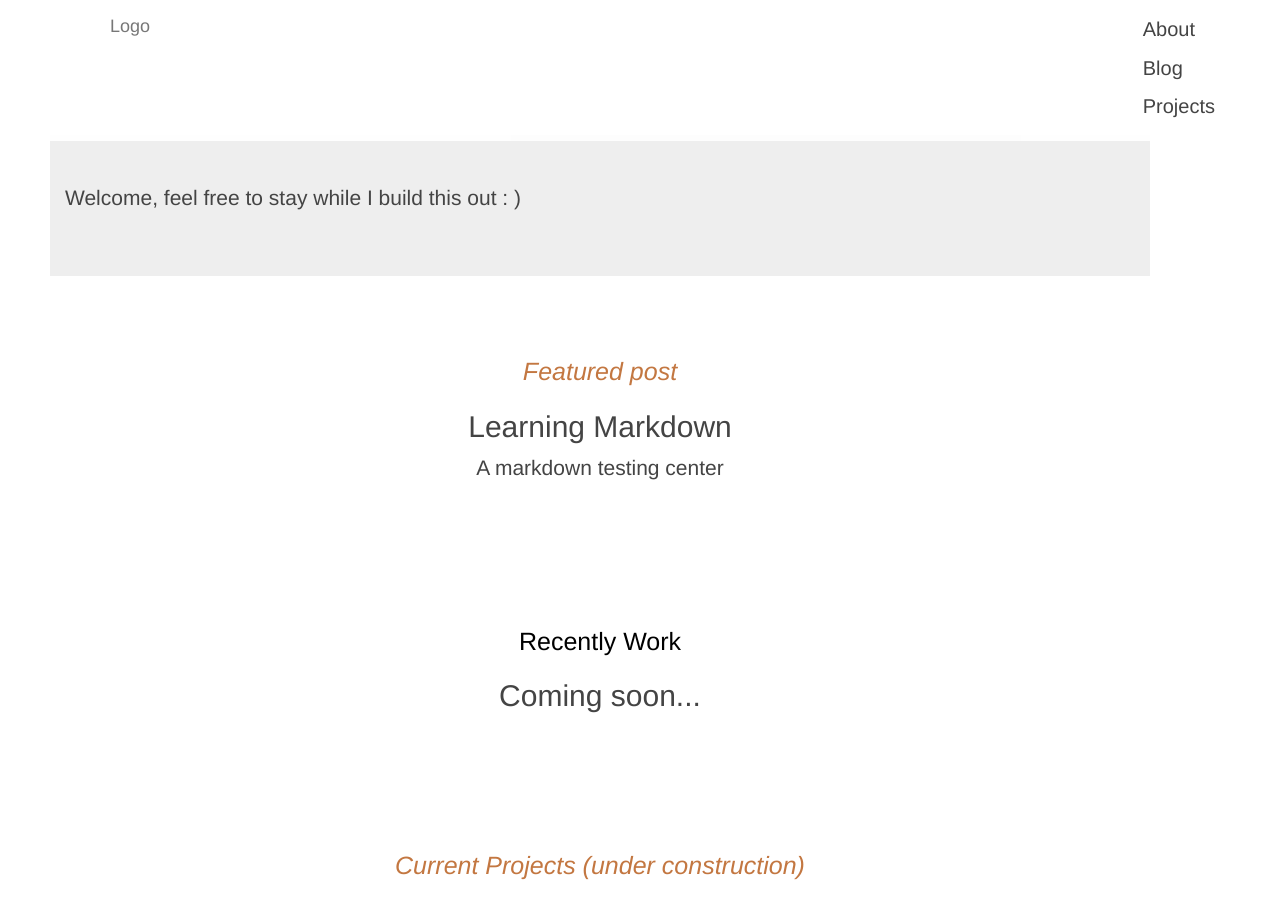
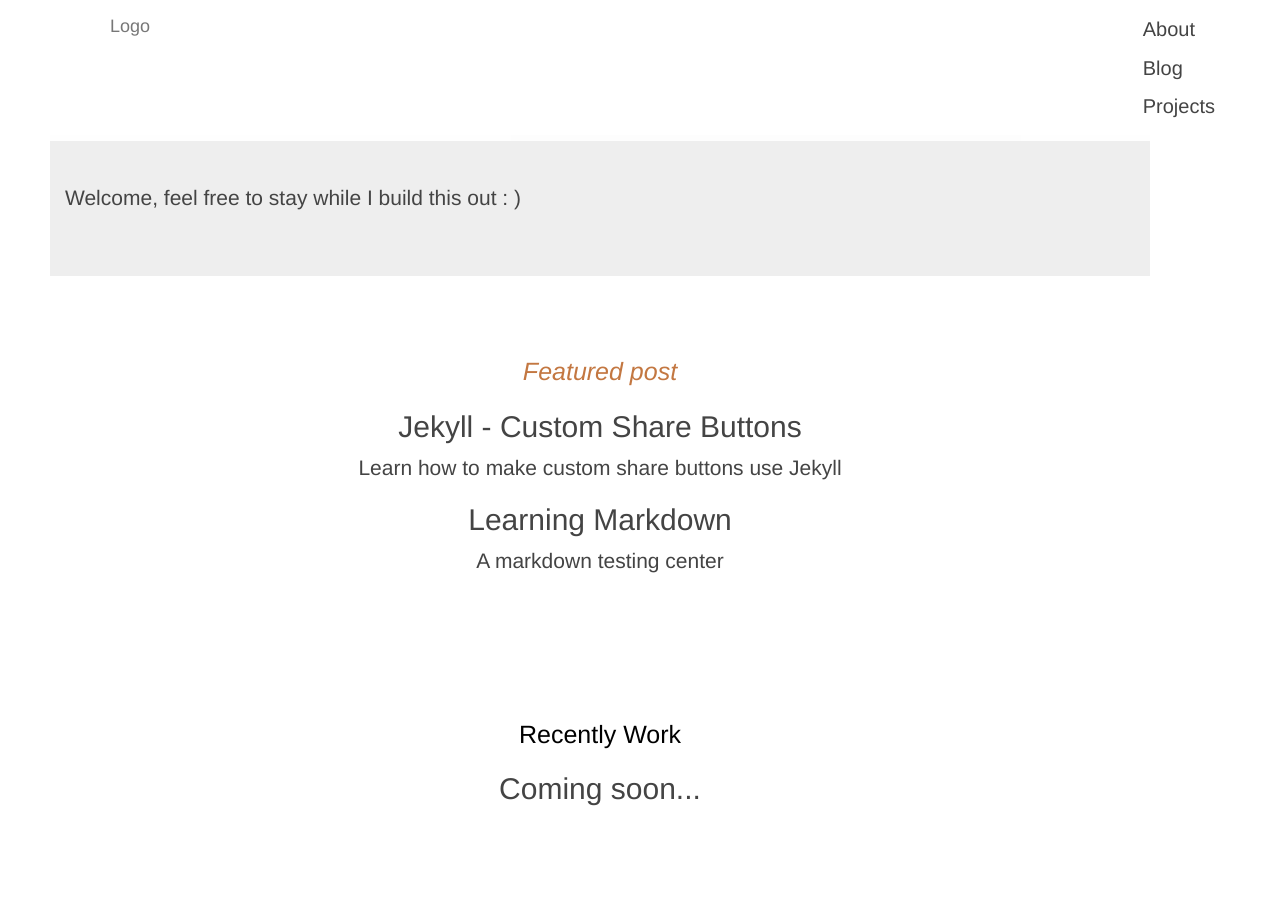
Before and after one commit to tomhohenstein/tomhohenstein.github.io, a Jekyll site: the page built from index.html, in a window 1280 px wide and 900 px high. Built offline with Jekyll 4.4.1, drawn with Linux system fonts in a browser that asks for light colours; some of the changed lines change nothing that is shown.

Commit message:
Jekyll Custom Share button post

```diff
--- /dev/null
+++ b/_posts/2014-12-19-Jekyll-Custom-Share-Buttons.md
@@ -0,0 +1,26 @@
+---
+layout: post
+title: Jekyll - Custom Share Buttons
+excerpt: Learn how to make custom share buttons use Jekyll
+thumbnail:
+featured: true
+tags: [[learning, Jekyll]]
+---
+
+As I continue building out this site, I thought it would be a good idea to write posts as I develop features and solve problems. This post is on how to build custom share buttons for posts and pages.
+
+## Resources
+I found the following posts very useful on how to best use Jekyll to create custom share buttons for social media platforms:
+
+* [Wenli Zhang's](http://zhangwenli.com/) [Make Your Own Social Shareing Bar with Jekyll](http://zhangwenli.com/blog/2014/08/03/make-your-own-social-sharing-bar-with-jekyll/)
+* [Scott N Decker's](http://scottndecker.com/Contact/) [How to Make Custom Share Buttons with Jekyll](http://scottndecker.com/blog/2014/06/29/How-to-Make-Custom-Share-Buttons-with-Jekyll/)
+* Eric Lagergren's [Dynamic Sharing for Jekyll](http://www.ericlagergren.com/blog/dynamic-sharing-buttons/)
+
+## Platforms
+
+As a relative newbee to creating social media share buttons, it is probably best to focus on only a few platforms that I use, rather than create a "social media sharing kitchen sink." I am only going to focus on:
+
+* [Twitter](https://dev.twitter.com/web/tweet-button)
+* [Facebook](https://developers.facebook.com/docs/plugins/share-button)
+* [LinkedIn](https://developer.linkedin.com/plugins/share-plugin-generator)
+* [Google+](https://developers.google.com/+/web/share/)
--- a/index.html
+++ b/index.html
@@ -68,8 +68,8 @@ javascript: carousel.swipe.js
 					<circle class="node" r="10" id="librarian" cx="406" cy="245" style="fill: rgb(80, 98, 189); stroke: rgb(80, 98, 189);"></circle>
 				</svg>
 		  		<div class="carousel-caption black">
-		  			<h2>Instruction Network</h2>
-		    		<p>Instruction Network caption</p>
+		  			<a href="/projects/in/"><h2>Instruction Network</h2>
+		    		<p>Instruction Network caption</p></a>
 		  		</div>
 			</div>
 		</div>
```
Also changed, not shown: 5 other files.
